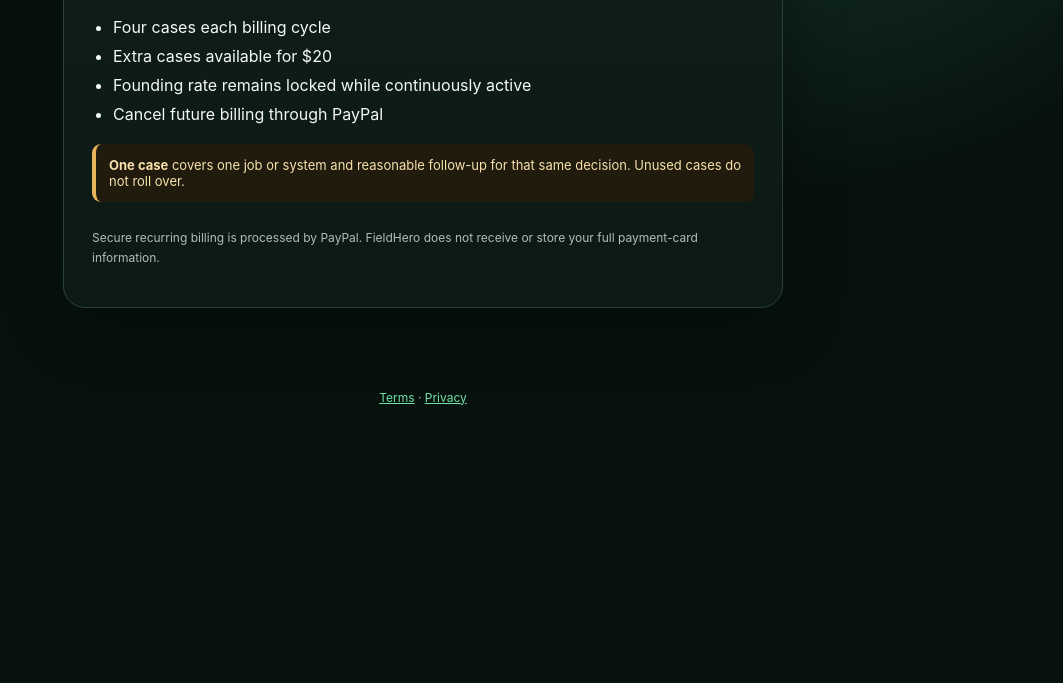
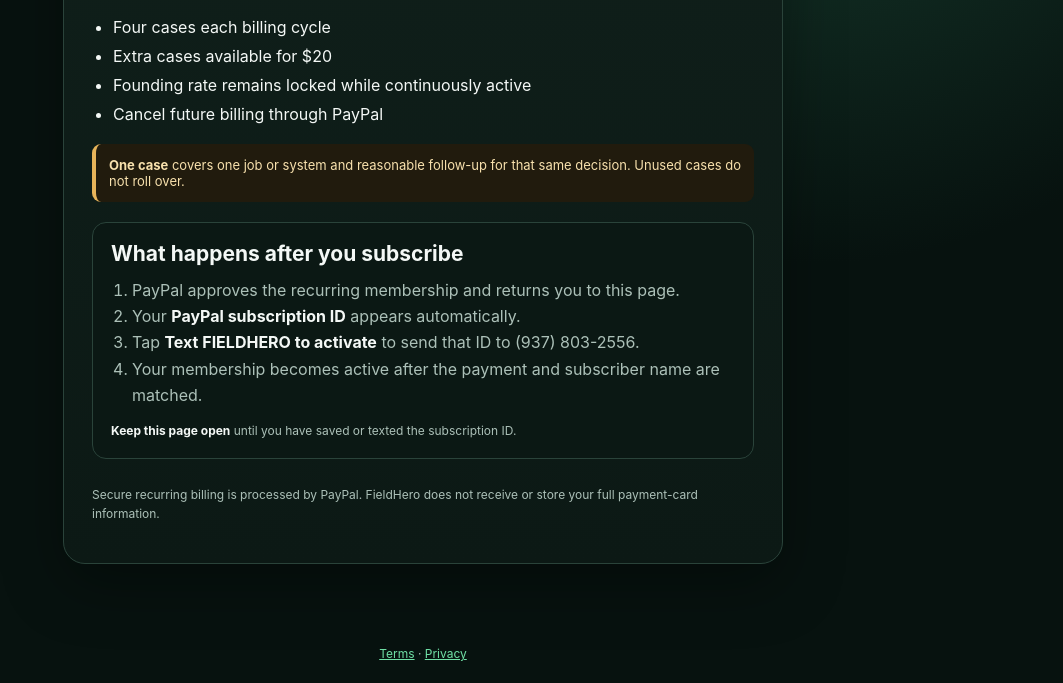
Before and after one commit to fieldheropro-hvac/fieldheropro-hvac.github.io, a plain HTML site: page subscribe.html in a window 1280 px wide. Shown: the part 372-1055 px from the top of the page, without its empty margins (217-1280 px from the left). Before the commit the page ends 800 px from the top, so only its background shows below. Drawn offline with Linux system fonts and the light colour scheme; a script that the page names is missing.

Commit message:
Add files via upload

```diff
--- a/subscribe.html
+++ b/subscribe.html
@@ -7,15 +7,28 @@
 <meta name="description" content="Join FieldHero Decision Desk as a founding member for $59 monthly.">
 <style>
 :root{--bg:#07120f;--panel:#10201b;--text:#f4f8f6;--muted:#acc0b8;--green:#70e0a6;--gold:#e7b45a;--line:#2a433a}
-*{box-sizing:border-box} body{margin:0;min-height:100vh;background:radial-gradient(circle at 80% 10%,#173c2e,transparent 38%),var(--bg);color:var(--text);font-family:Inter,system-ui,-apple-system,Segoe UI,Arial,sans-serif}
-.wrap{max-width:760px;margin:auto;padding:28px 20px 60px} .logo{display:flex;align-items:center;gap:12px;font-weight:900;margin-bottom:46px}
+*{box-sizing:border-box}
+body{margin:0;min-height:100vh;background:radial-gradient(circle at 80% 10%,#173c2e,transparent 38%),var(--bg);color:var(--text);font-family:Inter,system-ui,-apple-system,Segoe UI,Arial,sans-serif}
+.wrap{max-width:760px;margin:auto;padding:28px 20px 60px}
+.logo{display:flex;align-items:center;gap:12px;font-weight:900;margin-bottom:46px}
 .mark{width:46px;height:46px;border-radius:14px;background:var(--green);color:#062015;display:grid;place-items:center}
 .card{background:linear-gradient(180deg,var(--panel),#0c1915);border:1px solid var(--line);padding:28px;border-radius:22px;box-shadow:0 20px 60px rgba(0,0,0,.35)}
-h1{font-size:clamp(35px,7vw,58px);line-height:1;margin:0 0 18px} p{color:var(--muted);line-height:1.6} .price{font-size:45px;font-weight:900;margin:18px 0} .price small{font-size:16px;color:var(--muted)}
-ul{line-height:1.8;padding-left:21px} #paypal-button-container-P-32078906WT1021706NJMGAJY{max-width:520px;margin:26px auto 10px}
+h1{font-size:clamp(35px,7vw,58px);line-height:1;margin:0 0 18px}
+h2{line-height:1.2}
+p{color:var(--muted);line-height:1.6}
+.price{font-size:45px;font-weight:900;margin:18px 0}
+.price small{font-size:16px;color:var(--muted)}
+ul{line-height:1.8;padding-left:21px}
+#paypal-button-container-P-32078906WT1021706NJMGAJY{max-width:520px;margin:26px auto 10px}
 .notice{border-left:4px solid var(--gold);background:#211b0d;padding:13px;border-radius:9px;color:#f8e1ad;font-size:13px}
+.next{border:1px solid var(--line);background:#0b1814;padding:18px;border-radius:14px;margin:20px 0 6px}
+.next h2{margin:0 0 10px;font-size:21px}
+.next ol{margin:0;padding-left:21px;line-height:1.65;color:var(--muted)}
+.next strong{color:var(--text)}
 .success{display:none;border-left:4px solid var(--green);background:#102b1d;padding:18px;border-radius:12px;margin-top:20px}
-.success a{color:var(--green);font-weight:900} .fine{font-size:12px} .back{color:var(--green);text-decoration:none}
+.success a{display:block;background:var(--green);color:#062015;font-weight:900;text-align:center;text-decoration:none;padding:14px;border-radius:10px;margin-top:14px}
+.fine{font-size:12px}
+.back{color:var(--green);text-decoration:none}
 </style>
 </head>
 <body>
@@ -32,17 +45,33 @@ ul{line-height:1.8;padding-left:21px} #paypal-button-container-P-32078906WT10217
 <li>Founding rate remains locked while continuously active</li>
 <li>Cancel future billing through PayPal</li>
 </ul>
+
 <div class="notice"><b>One case</b> covers one job or system and reasonable follow-up for that same decision. Unused cases do not roll over.</div>
+
+<div class="next">
+<h2>What happens after you subscribe</h2>
+<ol>
+<li>PayPal approves the recurring membership and returns you to this page.</li>
+<li>Your <strong>PayPal subscription ID</strong> appears automatically.</li>
+<li>Tap <strong>Text FIELDHERO to activate</strong> to send that ID to (937) 803-2556.</li>
+<li>Your membership becomes active after the payment and subscriber name are matched.</li>
+</ol>
+<p class="fine" style="margin-bottom:0"><strong style="color:#f4f8f6">Keep this page open</strong> until you have saved or texted the subscription ID.</p>
+</div>
+
 <div id="paypal-button-container-P-32078906WT1021706NJMGAJY"></div>
+
 <div id="subscription-success" class="success">
 <h2 style="margin-top:0">Subscription approved.</h2>
 <p>Your PayPal subscription ID is <b id="subscription-id"></b>.</p>
-<p><a id="activation-text" href="#">Text FIELDHERO to activate your membership</a></p>
+<a id="activation-text" href="#">Text FIELDHERO to activate</a>
 <p class="fine">Keep the subscription ID for your records. Membership begins after the payment is visible and matched to your name.</p>
 </div>
+
 <p class="fine">Secure recurring billing is processed by PayPal. FieldHero does not receive or store your full payment-card information.</p>
 </div>
 </div>
+
 <script src="https://www.paypal.com/sdk/js?client-id=AU9tSqVl6wDcDp3u0biHYcHbM--0-iAiWpWF5Npqnor06SvZmuc0fUUlk7ryckArNmJdiZPezsWz7FGQ&vault=true&intent=subscription" data-sdk-integration-source="button-factory"></script>
 <script>
 paypal.Buttons({
@@ -71,5 +100,10 @@ paypal.Buttons({
   }
 }).render('#paypal-button-container-P-32078906WT1021706NJMGAJY');
 </script>
-<div style="text-align:center;padding:22px;color:#acc0b8;font-size:12px"><a href="terms.html" style="color:#70e0a6">Terms</a> · <a href="privacy.html" style="color:#70e0a6">Privacy</a></div></body>
+
+<div style="text-align:center;padding:22px;color:#acc0b8;font-size:12px">
+<a href="terms.html" style="color:#70e0a6">Terms</a> ·
+<a href="privacy.html" style="color:#70e0a6">Privacy</a>
+</div>
+</body>
 </html>
```
